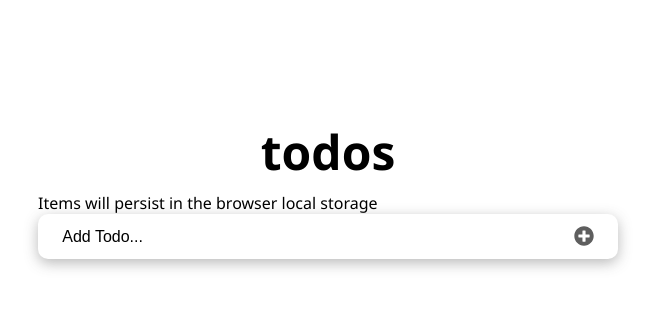
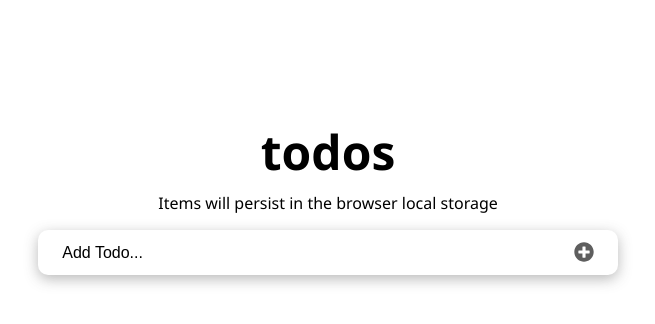
Before and after one commit to Nasirkhan294/react-todo-list, a React (Vite) app: page / in a window 1280 px wide. Shown: the top 324 px of the page, without its empty margins (312-967 px from the left). Built offline with nearby package versions, Linux system fonts and the light colour scheme.

Commit message:
Updated code with minor fixes

```diff
--- a/src/index.css
+++ b/src/index.css
@@ -11,6 +11,14 @@ body {
   background: #fff;
   height: 100vh;
   font-weight: 400;
+}
+
+.header {
+  display: flex;
+  justify-content: center;
+  align-items: center;
+  flex-direction: column;
+  margin-bottom: 1rem;
 }
 
 .container {
```
